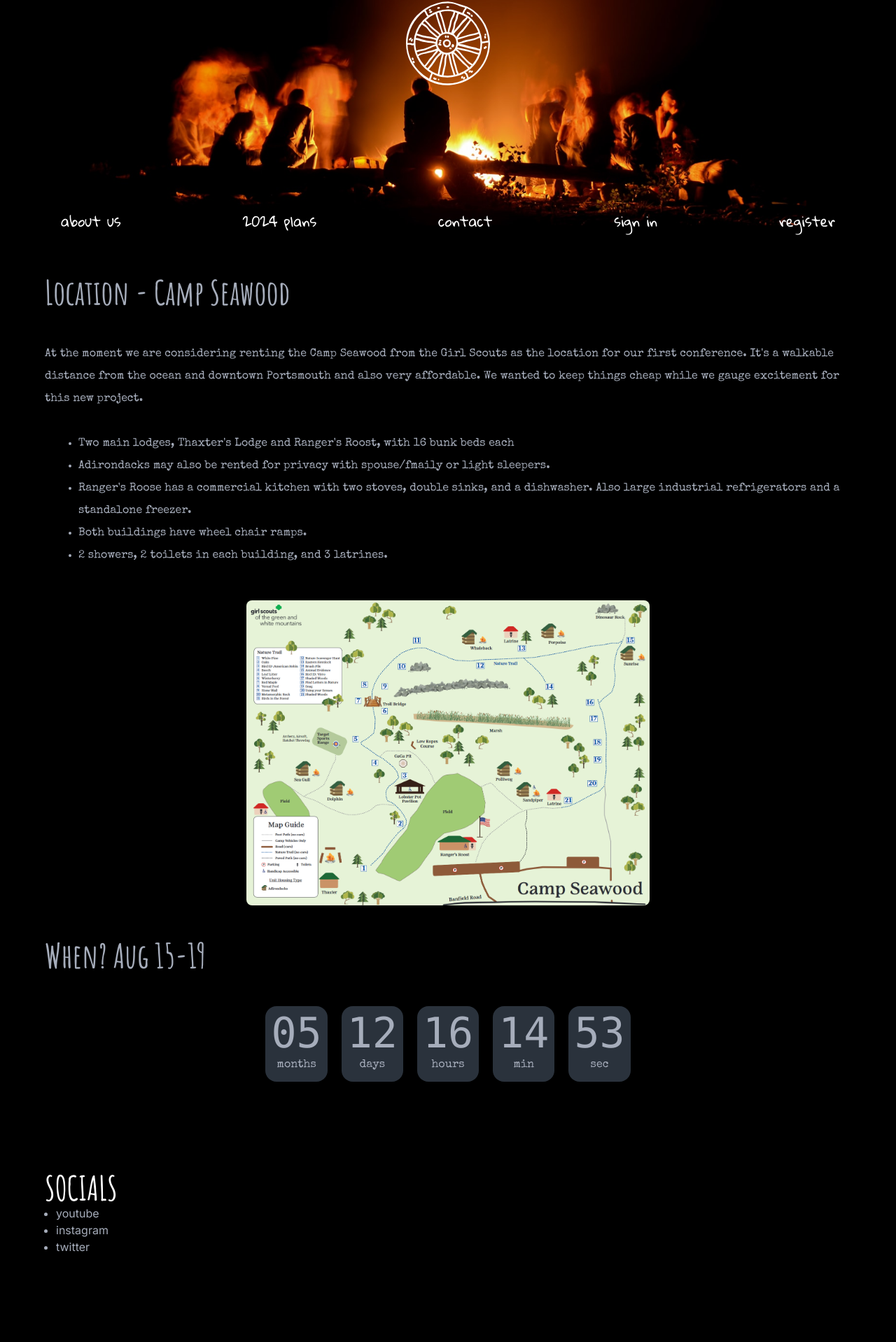
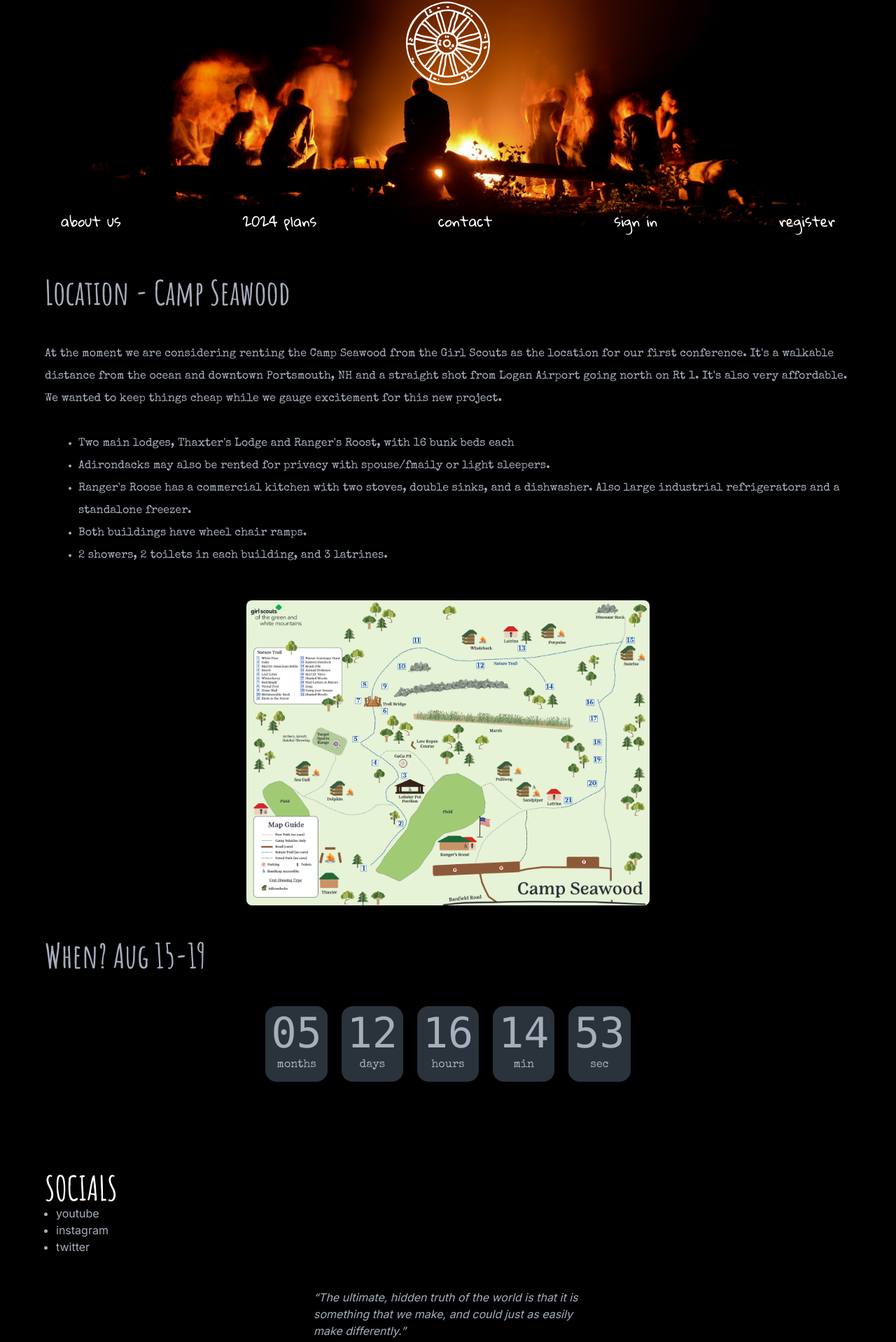
Before and after one commit to cludwell/spokeswheel, a Next.js app: page /plans2024 in a window 1280 px wide. Shown: the part 62-1980 px from the top of the page at 70% size. Before the commit the page ends 1920 px from the top, so only its background shows below. Built offline with nearby package versions, Linux system fonts and the light colour scheme.

Commit message:
finished for the time being

```diff
--- a/src/app/plans2024/page.jsx
+++ b/src/app/plans2024/page.jsx
@@ -21,7 +21,7 @@ export default function Plans2024() {
         Location - Camp Seawood
       </h2>
       <p className=" my-8">
-        {`At the moment we are considering renting the Camp Seawood from the Girl Scouts as the location for our first conference. It's a walkable distance from the ocean and downtown Portsmouth and also very affordable. We wanted to keep things cheap while we gauge excitement for this new project.`}
+        {`At the moment we are considering renting the Camp Seawood from the Girl Scouts as the location for our first conference. It's a walkable distance from the ocean and downtown Portsmouth, NH and a straight shot from Logan Airport going north on Rt 1. It's also very affordable. We wanted to keep things cheap while we gauge excitement for this new project.`}
       </p>
       <ul className="ml-12">
         <li className=" list-disc">{`Two main lodges, Thaxter's Lodge and Ranger's Roost, with 16 bunk beds each`}</li>
--- a/src/components/Footer.jsx
+++ b/src/components/Footer.jsx
@@ -13,6 +13,11 @@ export default function Footer() {
                 <li>instagram</li>
                 <li>twitter</li>
             </ul>
+
+            <div className="flex flex-col w-full mx-auto items-center my-12">
+            <p className="w-96 italic ">{`“The ultimate, hidden truth of the world is that it is something that we make, and could just as easily make differently.”`}</p>
+            <span className="italic w-96 text-right">- David Graeber</span>
+            </div>
         </div>
     )
 }
```
